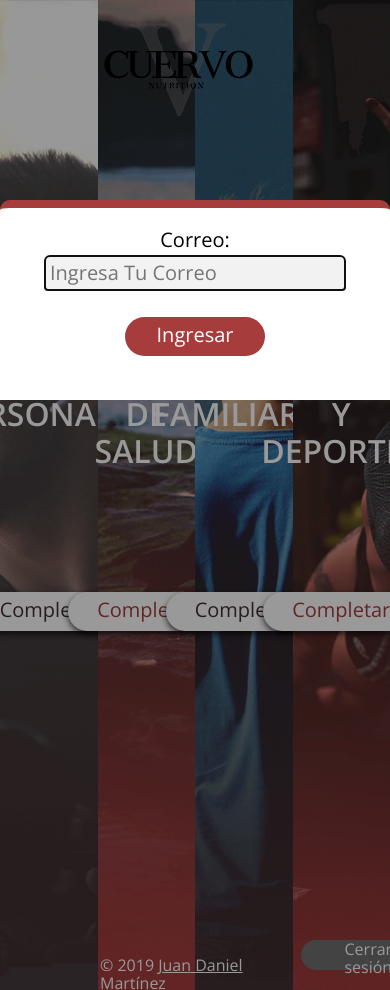
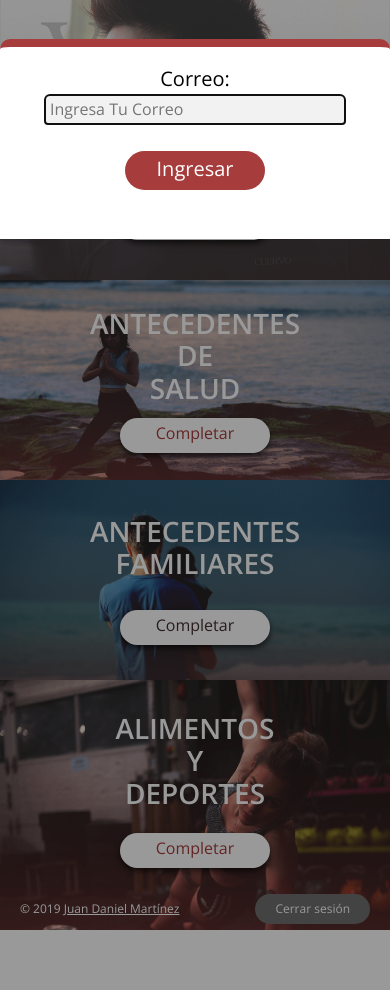
Before and after one commit to juandadev/cuervo.mx, a PHP site: page /cuervo-nut/quiz.php in a window 390 px wide. Run offline with PHP 8.4, Linux system fonts and the light colour scheme; some libraries are stand-ins or nearby versions.

Commit message:
Adding media queries

```diff
--- a/css/landing.css
+++ b/css/landing.css
@@ -1,5 +1,7 @@
 * {
     font-family: 'Open Sans', 'Roboto', sans-serif;
+    -webkit-box-sizing: border-box;
+    box-sizing: border-box;
 }
 
 header,
@@ -46,7 +48,7 @@ header {
 }
 
 header .logo {
-    height: 100%;
+    height: 100px;
 }
 
 header a {
--- /dev/null
+++ b/css/media-queries/media-quiz.css
@@ -0,0 +1,276 @@
+@media screen and (max-width: 1080px) {
+    .titleCont {
+        width: 100%;
+    }
+
+    .titleCont h2 {
+        font-size: 28px;
+    }
+}
+
+@media screen and (max-width: 930px) {
+    header {
+        height: 15%;
+    }
+
+    .titleCont h2 {
+        font-size: 24px;
+    }
+
+    .c05 {
+        padding-right: 20px;
+    }
+
+    .c05 .wrapped-content02 {
+        padding-left: 20px;
+    }
+
+    .input {
+        width: 100%;
+    }
+
+    .radioOptions {
+        width: 100%;
+        -webkit-box-orient: horizontal;
+        -webkit-box-direction: normal;
+        -ms-flex-direction: row;
+        flex-direction: row;
+        -ms-flex-wrap: wrap;
+        flex-wrap: wrap;
+    }
+
+    .checkOptions {
+        -webkit-box-orient: vertical;
+        -webkit-box-direction: normal;
+        -ms-flex-direction: column;
+        flex-direction: column;
+        -ms-flex-wrap: nowrap;
+        flex-wrap: nowrap;
+    }
+
+    .radioOptions .input {
+        width: auto;
+    }
+
+    .input,
+    .c05 form .name {
+        font-size: 22px;
+    }
+
+    .c05 .quizNav ul li {
+        font-size: 14px;
+    }
+}
+
+@media screen and (max-width: 770px) {
+    .titleCont h2 {
+        font-size: 20px;
+    }
+
+    .container .roundBtn {
+        width: 135px;
+        font-size: 16px;
+    }
+}
+
+@media screen and (max-width: 650px) {
+    .wrapped-content01 {
+        -webkit-box-orient: vertical;
+        -webkit-box-direction: normal;
+        -ms-flex-direction: column;
+        flex-direction: column;
+    }
+
+    header {
+        width: auto;
+        margin: 20px 0px -100px 20px;
+        padding: 0;
+        height: 70px;
+    }
+
+    .container {
+        width: 100%;
+        height: 200px;
+        padding: 20px;
+        -ms-flex-pack: distribute;
+        justify-content: space-around;
+    }
+
+    .titleCont {
+        width: auto;
+        height: auto;
+        margin: 0;
+    }
+
+    .titleCont h2 {
+        font-size: 28px;
+    }
+
+    .container .roundBtn {
+        width: 150px;
+    }
+
+    .c01:hover,
+    .c02:hover,
+    .c03:hover,
+    .c04:hover {
+        width: 100%;
+        z-index: 1;
+    }
+
+    .c01 {
+        background-size: cover;
+        background-position: 10% 40%;
+    }
+
+    .c02 {
+        background-position: 10% 30%;
+    }
+
+    .c03 {
+        background-position: 10% 30%;
+    }
+
+    .c04 {
+        background-position: 10% 40%;
+        height: 250px;
+        padding-bottom: 50px;
+    }
+
+    .ccontent01,
+    .ccontent02,
+    .ccontent03,
+    .ccontent04 {
+        width: 100%;
+        height: 120px;
+        position: fixed;
+    }
+
+    .ccontent01,
+    .ccontent04 {
+        background-position: 10% 40%;
+    }
+
+    .ccontent02,
+    .ccontent03 {
+        background-position: 10% 30%;
+    }
+
+    .hidden01,
+    .hidden02,
+    .hidden03,
+    .hidden04 {
+        margin-left: -100%;
+    }
+
+    .c05 {
+        width: 100%;
+        margin: 0;
+        padding: 0;
+    }
+
+    .c05 form {
+        margin-top: 200px;
+    }
+
+    .controls {
+        margin: -70px 20px 0px 20px;
+    }
+
+    .c05 .quizNav {
+        display: -webkit-box;
+        display: -ms-flexbox;
+        display: flex;
+        -webkit-box-align: center;
+        -ms-flex-align: center;
+        align-items: center;
+        width: 100%;
+        height: 80px;
+        margin: 0;
+        margin-top: 120px;
+        padding: 0;
+        position: fixed;
+        background-color: #FFFFFF;
+    }
+
+    .c05 .quizNav ul {
+        padding: 0;
+        margin: 0;
+        height: 100%;
+    }
+
+    .c05 {
+        background-color: #FFFFFF;
+    }
+
+    .c05 .wrapped-content02 {
+        margin: 30px 0px;
+        padding: 0px 20px;
+    }
+
+    footer {
+        width: 100vw;
+        margin: -50px 0px 0px 0px;
+        padding: 0px 20px;
+        -webkit-box-pack: justify;
+        -ms-flex-pack: justify;
+        justify-content: space-between;
+        -webkit-box-align: center;
+        -ms-flex-align: center;
+        align-items: center;
+    }
+}
+
+@media screen and (max-width: 480px) {
+    .c01 {
+        padding-top: 80px;
+        height: 280px;
+    }
+
+    .quizNav {
+        -webkit-box-pack: justify;
+        -ms-flex-pack: justify;
+        justify-content: space-between;
+    }
+
+    .c05 .quizNav ul {
+        display: none;
+        position: absolute;
+        width: 150px;
+        height: 250px;
+        right: 0;
+        margin-top: 150px;
+        border: none;
+        -webkit-box-orient: vertical;
+        -webkit-box-direction: normal;
+        -ms-flex-direction: column;
+        flex-direction: column;
+        background-color: #FFFFFF;
+        -webkit-box-shadow: 0px 3px 6px rgba(0, 0, 0, 0.7);
+        box-shadow: 0px 3px 6px rgba(0, 0, 0, 0.7);
+    }
+
+    .c05 .quizNav ul li {
+        padding: 10px;
+    }
+
+    .c05 .quizNav .bars {
+        display: block;
+        margin-right: 20px;
+        font-size: 40px;
+    }
+
+    .input,
+    .c05 form .name {
+        font-size: 16px;
+    }
+
+    #btn08 {
+        font-size: 12px;
+    }
+
+    footer {
+        font-size: 12px;
+        margin-top: -40px;
+    }
+}
--- a/css/quiz.css
+++ b/css/quiz.css
@@ -4,21 +4,26 @@
     box-sizing: border-box;
 }
 
+body {
+    background-image: url(../img/trianglify-lowres.png);
+    background-repeat: no-repeat;
+    background-size: cover;
+}
+
 /* MODAL */
-
 
 .modal {
     position: fixed;
     width: 100%;
     height: 100%;
     z-index: 3;
-    background-color: rgba(0,0,0,0.4);
+    background-color: rgba(0, 0, 0, 0.4);
 }
 
 .modal .mailForm {
     width: 400px;
     height: 200px;
-    margin: 200px auto 0px auto;
+    margin: 10% auto 0px auto;
     display: -webkit-box;
     display: -ms-flexbox;
     display: flex;
@@ -46,8 +51,8 @@
 }
 
 .animate {
-  -webkit-animation: animatezoom 0.5s;
-  animation: animatezoom 0.5s
+    -webkit-animation: animatezoom 0.5s;
+    animation: animatezoom 0.5s
 }
 
 .logoutOptions {
@@ -286,6 +291,7 @@ header .logo {
     -webkit-box-direction: normal;
     -ms-flex-direction: column;
     flex-direction: column;
+    background-color: #FFFFFF;
 }
 
 .c05 .quizNav {
@@ -297,6 +303,13 @@ header .logo {
 }
 
 .c05 .quizNav ul {
+    display: -webkit-box;
+    display: -ms-flexbox;
+    display: flex;
+    -webkit-box-orient: horizontal;
+    -webkit-box-direction: normal;
+    -ms-flex-direction: row;
+    flex-direction: row;
     width: 100%;
     padding: 0px 0px 20px 66px;
     -webkit-box-pack: justify;
@@ -320,6 +333,10 @@ header .logo {
     -moz-user-select: none;
     -ms-user-select: none;
     user-select: none;
+}
+
+.c05 .quizNav .bars {
+    display: none;
 }
 
 /* SELECTED SUBMENU */
@@ -760,11 +777,25 @@ footer a {
 }
 
 @-webkit-keyframes animatezoom {
-  from {-webkit-transform: scale(0);transform: scale(0)}
-  to {-webkit-transform: scale(1);transform: scale(1)}
+    from {
+        -webkit-transform: scale(0);
+        transform: scale(0)
+    }
+
+    to {
+        -webkit-transform: scale(1);
+        transform: scale(1)
+    }
 }
 
 @keyframes animatezoom {
-  from {-webkit-transform: scale(0);transform: scale(0)}
-  to {-webkit-transform: scale(1);transform: scale(1)}
+    from {
+        -webkit-transform: scale(0);
+        transform: scale(0)
+    }
+
+    to {
+        -webkit-transform: scale(1);
+        transform: scale(1)
+    }
 }
--- a/index.php
+++ b/index.php
@@ -3,6 +3,7 @@ require 'private/config.php';
 require 'php/database.php';
 
 $stylesheet = 'landing';
+$media = 'media-landing';
 
 require 'views/head.view.php';
 require 'views/index.view.php';
--- a/js/quiz.js
+++ b/js/quiz.js
@@ -25,9 +25,20 @@ var item = [document.getElementById('item01'),
 var modal = document.getElementById('modal');
 var titles = document.getElementsByClassName('titleCont');
 var quizNav = document.getElementById('quizNav');
+var bars = document.getElementById('bars');
+var sMenu = document.querySelector('.quizNav ul');
 var logo = document.getElementById('logo');
 var wrapped = document.getElementById('wrapped-content02');
 var http_request;
+
+//Phone menu event
+bars.addEventListener('click', function () {
+    if (sMenu.style.display == 'flex') {
+        sMenu.style.display = 'none';
+    } else {
+        sMenu.style.display = 'flex';
+    }
+});
 
 //Link to index
 logo.addEventListener('click', function () {
@@ -351,24 +362,56 @@ function subMenu(menu) {
             AJAXpetition(urlDir1, 'datos-personales.view.php');
 
             subNavigation(0, 1, 2, 3, 'BLACK');
+
+            if (screen.width <= 480) {
+                if (sMenu.style.display == 'flex') {
+                    sMenu.style.display = 'none';
+                } else {
+                    sMenu.style.display = 'flex';
+                }
+            }
             break;
 
         case 'item02':
             AJAXpetition(urlDir1, 'antecedentes-salud.view.php');
 
             subNavigation(1, 0, 2, 3, 'WHITE');
+
+            if (screen.width <= 480) {
+                if (sMenu.style.display == 'flex') {
+                    sMenu.style.display = 'none';
+                } else {
+                    sMenu.style.display = 'flex';
+                }
+            }
             break;
 
         case 'item03':
             AJAXpetition(urlDir1, 'antecedentes-familiares.view.php');
 
             subNavigation(2, 1, 0, 3, 'WHITE');
+
+            if (screen.width <= 480) {
+                if (sMenu.style.display == 'flex') {
+                    sMenu.style.display = 'none';
+                } else {
+                    sMenu.style.display = 'flex';
+                }
+            }
             break;
 
         case 'item04':
             AJAXpetition(urlDir1, 'alimentos-deportes.view.php');
 
             subNavigation(3, 2, 1, 0, 'WHITE');
+
+            if (screen.width <= 480) {
+                if (sMenu.style.display == 'flex') {
+                    sMenu.style.display = 'none';
+                } else {
+                    sMenu.style.display = 'flex';
+                }
+            }
             break;
     }
 }
--- a/quiz.php
+++ b/quiz.php
@@ -3,6 +3,7 @@ require 'private/config.php';
 require 'php/database.php';
 
 $stylesheet = 'quiz';
+$media = 'media-quiz';
 
 require 'views/head.view.php';
 require 'views/quiz.view.php';
--- a/views/head.view.php
+++ b/views/head.view.php
@@ -9,6 +9,7 @@
     <meta http-equiv='pragma' content='no-cache'>
 
     <link rel="stylesheet" href="css/<?php echo $stylesheet; ?>.css">
+    <link rel="stylesheet" href="css/media-queries/<?php echo $media; ?>.css">
     <link rel="stylesheet" href="css/normalize.css">
     <link rel="stylesheet" href="https://use.fontawesome.com/releases/v5.8.2/css/all.css" integrity="sha384-oS3vJWv+0UjzBfQzYUhtDYW+Pj2yciDJxpsK1OYPAYjqT085Qq/1cq5FLXAZQ7Ay" crossorigin="anonymous">
     <link href="https://fonts.googleapis.com/css?family=Lato:700|Open+Sans:300,400,600&display=swap" rel="stylesheet">
@@ -16,5 +17,5 @@
     <link rel="icon" href="img/favicon/32px.ico" sizes="32x32">
     <link rel="icon" href="img/favicon/16px.ico" sizes="16x16">
 
-    <title>Cuervo</title>
+    <title>Cuervo Nutrition | Follow the V</title>
 </head>
--- a/views/quiz.view.php
+++ b/views/quiz.view.php
@@ -73,7 +73,11 @@
                     <i class="fas fa-chevron-up"></i>
                 </div>
 
-                <ul class="show">
+                <div class="bars" id="bars">
+                    <i class="fas fa-bars"></i>
+                </div>
+
+                <ul>
                     <li id="item01" onclick="subMenu(this)">Datos personales</li>
                     <li id="item02" onclick="subMenu(this)">Antecedentes de salud</li>
                     <li id="item03" onclick="subMenu(this)">Antecedentes familiares</li>
```
Also changed, not shown: css/media-queries/media-landing.css (added, +45 -0 lines), img/trianglify-lowres.png (added), 1 other file.
